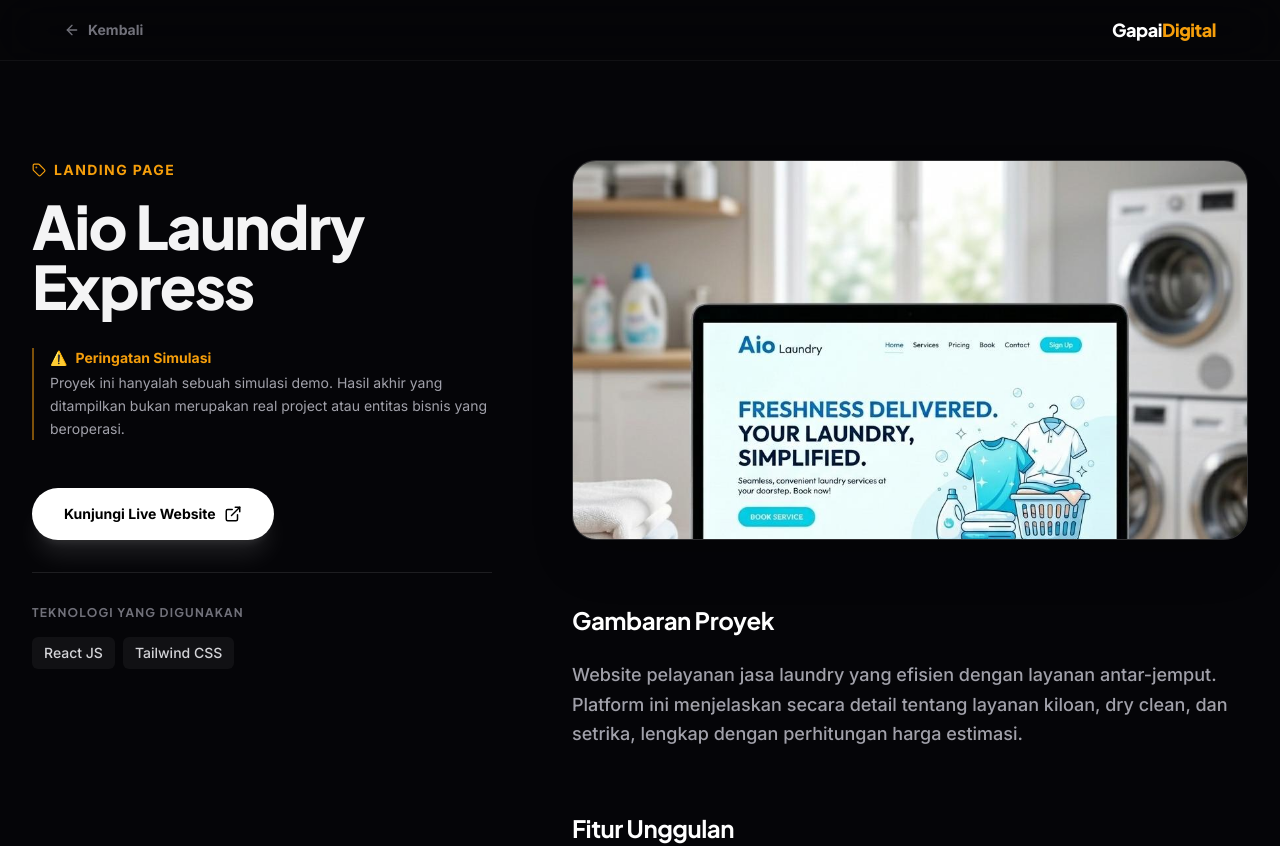
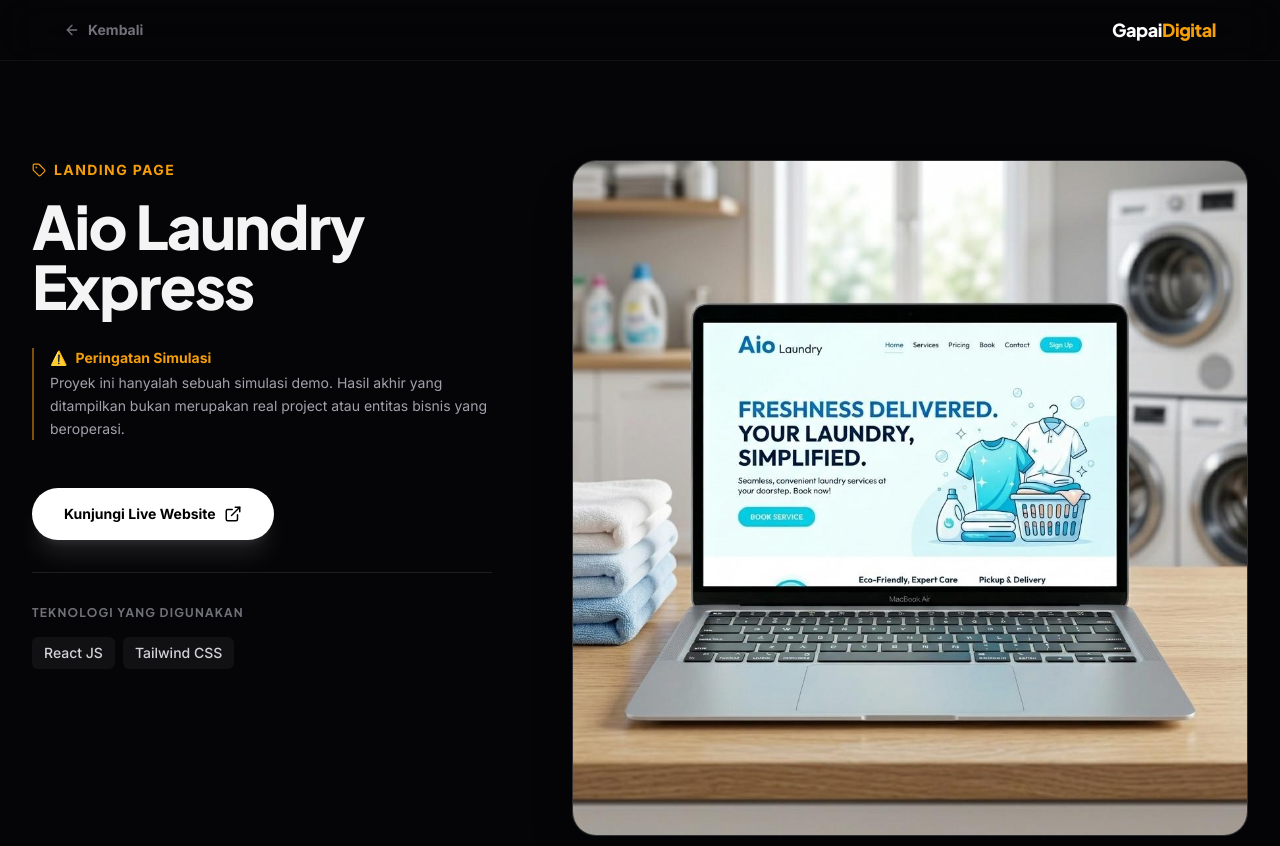
Before and after one commit to kustoro2026-oss/porto-fahri, a React (Vite) app: page /portfolio/aiolaundry in a window 1280 px wide. Shown: the top 846 px of the page. Built offline with nearby package versions, Linux system fonts and the light colour scheme.

Commit message:
feat: add ProjectDetail page component for displaying detailed demo project information

```diff
--- a/src/pages/ProjectDetail.jsx
+++ b/src/pages/ProjectDetail.jsx
@@ -133,12 +133,12 @@ export default function ProjectDetail() {
               initial={{ opacity: 0, y: 20 }}
               animate={{ opacity: 1, y: 0 }}
               transition={{ delay: 0.2 }}
-              className="w-full aspect-[4/3] sm:aspect-video rounded-3xl overflow-hidden shadow-2xl border border-zinc-200/50 dark:border-white/10 bg-zinc-100 dark:bg-zinc-900"
+              className="w-full rounded-3xl overflow-hidden shadow-2xl border border-zinc-200/50 dark:border-white/10 bg-zinc-100 dark:bg-zinc-900"
             >
               <img
                 src={project.image}
                 alt={project.name}
-                className="w-full h-full object-cover object-top"
+                className="w-full h-auto block"
               />
             </motion.div>
 
```
